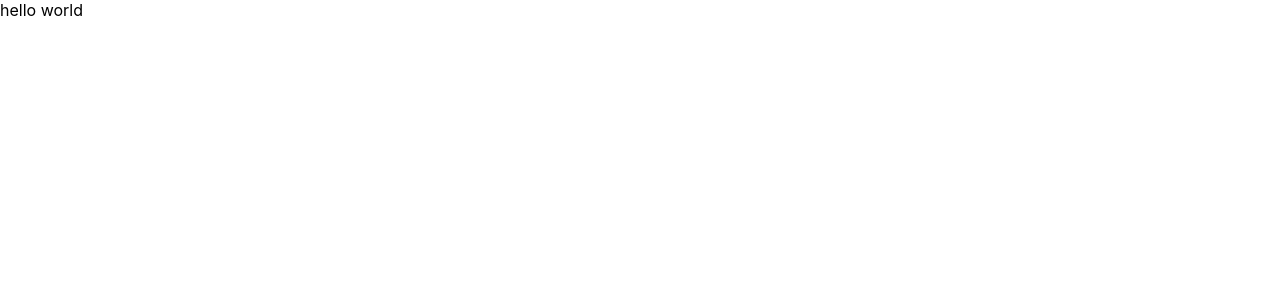
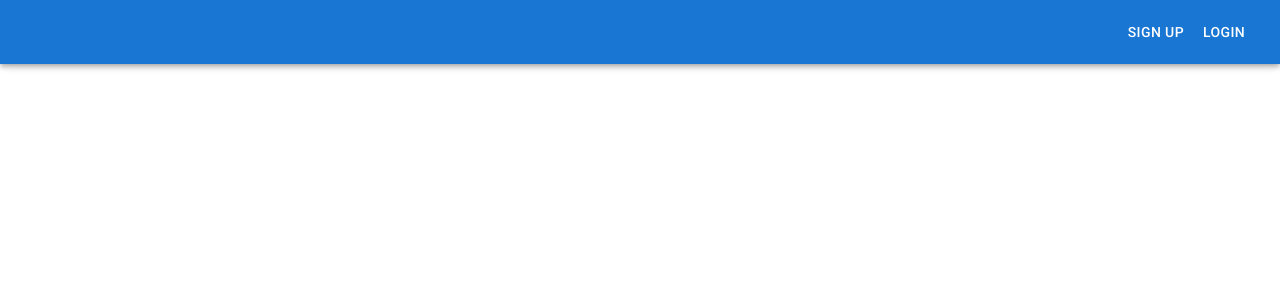
Before and after one commit to fjmoralesp/blog-frontend, a React (Create React App) app: page / in a window 1280 px wide. Shown: the top 300 px of the page. Built offline with nearby package versions, Linux system fonts and the light colour scheme.

Commit message:
authentication feature

```diff
--- a/package.json
+++ b/package.json
@@ -3,6 +3,11 @@
   "version": "0.1.0",
   "private": true,
   "dependencies": {
+    "@emotion/react": "^11.11.1",
+    "@emotion/styled": "^11.11.0",
+    "@fontsource/roboto": "^5.0.8",
+    "@mui/icons-material": "^5.14.16",
+    "@mui/material": "^5.14.17",
     "@testing-library/jest-dom": "^5.17.0",
     "@testing-library/react": "^13.4.0",
     "@testing-library/user-event": "^13.5.0",
--- a/src/App.js
+++ b/src/App.js
@@ -1,10 +1,12 @@
 import React from 'react';
+import Auth from './components/auth/Auth';
+import { Container } from '@mui/material';
 
 function App() {
   return (
-    <div>
-      hello world
-    </div>
+      <Container>
+          <Auth />
+      </Container>
   );
 }
 
--- /dev/null
+++ b/src/components/auth/Auth.js
@@ -0,0 +1,23 @@
+import React, { useState } from 'react';
+import Navbar from './navbar/Navbar';
+import SignUp from './forms/SignUp';
+import Login from './forms/Login';
+import { FORMS } from '../../constants/constants';
+
+function Auth() {
+    const [form, setForm] = useState();
+
+    const handleFormChange = (form) => {
+        setForm(form);
+    }
+
+    return (
+        <>
+            <Navbar onChange={handleFormChange} />
+            {form === FORMS.SIGN_UP && <SignUp />}
+            {form === FORMS.LOGIN && <Login />}
+        </>
+    );
+}
+
+export default Auth;
--- /dev/null
+++ b/src/components/auth/forms/Login.js
@@ -0,0 +1,35 @@
+import React from 'react';
+import { Box, Button, TextField, Toolbar } from '@mui/material';
+
+function Login() {
+    return (
+        <Box component="main" sx={{ p: 2 }}>
+            <Toolbar />
+            <Box
+                component="form"
+                sx={{
+                    '& .MuiTextField-root': { m: 1, width: '25ch' },
+                }}
+                noValidate
+                autoComplete="off"
+            >
+                <Box sx={{ display: 'flex', justifyContent: 'center', alignItems: 'center' }}>
+                    <TextField
+                        required
+                        id="username"
+                        label="Username"
+                    />
+                    <TextField
+                        required
+                        id="password"
+                        label="Password"
+                        type="password"
+                    />
+                    <Button variant="contained" size="large">Login</Button>
+                </Box>
+            </Box>
+        </Box>
+    );
+}
+
+export default Login;
--- /dev/null
+++ b/src/components/auth/forms/SignUp.js
@@ -0,0 +1,35 @@
+import React from 'react';
+import { Box, Button, TextField, Toolbar } from '@mui/material';
+
+function SignUp() {
+    return (
+        <Box component="main" sx={{ p: 2 }}>
+            <Toolbar />
+            <Box
+                component="form"
+                sx={{
+                    '& .MuiTextField-root': { m: 1, width: '25ch' },
+                }}
+                noValidate
+                autoComplete="off"
+            >
+                <Box sx={{ display: 'flex', justifyContent: 'center', alignItems: 'center' }}>
+                    <TextField
+                        required
+                        id="username"
+                        label="Username"
+                    />
+                    <TextField
+                        required
+                        id="password"
+                        label="Password"
+                        type="password"
+                    />
+                    <Button variant="contained" size="large">Sign Up</Button>
+                </Box>
+            </Box>
+        </Box>
+    );
+}
+
+export default SignUp;
--- /dev/null
+++ b/src/components/auth/navbar/Navbar.js
@@ -0,0 +1,38 @@
+import React from 'react';
+import { AppBar, Box, Button, Toolbar } from '@mui/material';
+import { FORMS } from '../../../constants/constants';
+
+function Navbar({ onChange }) {
+    const handleSingUp = () => {
+        onChange(FORMS.SIGN_UP);
+    }
+
+    const handleLogin = () => {
+        onChange(FORMS.LOGIN);
+    }
+
+    return (
+        <Box sx={{ display: 'flex' }}>
+            <AppBar component="nav">
+                <Toolbar sx={{ justifyContent: "end" }}>
+                    <Box>
+                        <Button
+                            sx={{ color: '#fff' }}
+                            onClick={handleSingUp}
+                        >
+                            Sign Up
+                        </Button>
+                        <Button
+                            sx={{ color: '#fff' }}
+                            onClick={handleLogin}
+                        >
+                            Login
+                        </Button>
+                    </Box>
+                </Toolbar>
+            </AppBar>
+        </Box>
+    );
+}
+
+export default Navbar;
--- /dev/null
+++ b/src/constants/constants.js
@@ -0,0 +1,5 @@
+
+export const FORMS = {
+    SIGN_UP: 'SIGN_UP',
+    LOGIN: 'LOGIN',
+};
--- a/src/index.css
+++ b/src/index.css
@@ -1,13 +1,5 @@
 body {
   margin: 0;
-  font-family: -apple-system, BlinkMacSystemFont, 'Segoe UI', 'Roboto', 'Oxygen',
-    'Ubuntu', 'Cantarell', 'Fira Sans', 'Droid Sans', 'Helvetica Neue',
-    sans-serif;
   -webkit-font-smoothing: antialiased;
   -moz-osx-font-smoothing: grayscale;
 }
-
-code {
-  font-family: source-code-pro, Menlo, Monaco, Consolas, 'Courier New',
-    monospace;
-}
--- a/src/index.js
+++ b/src/index.js
@@ -1,6 +1,10 @@
 import React from 'react';
 import ReactDOM from 'react-dom/client';
 import './index.css';
+import '@fontsource/roboto/300.css';
+import '@fontsource/roboto/400.css';
+import '@fontsource/roboto/500.css';
+import '@fontsource/roboto/700.css';
 import App from './App';
 import reportWebVitals from './reportWebVitals';
 
```
Also changed, not shown: 1 other file (tests, documents, lock files or other folders).
